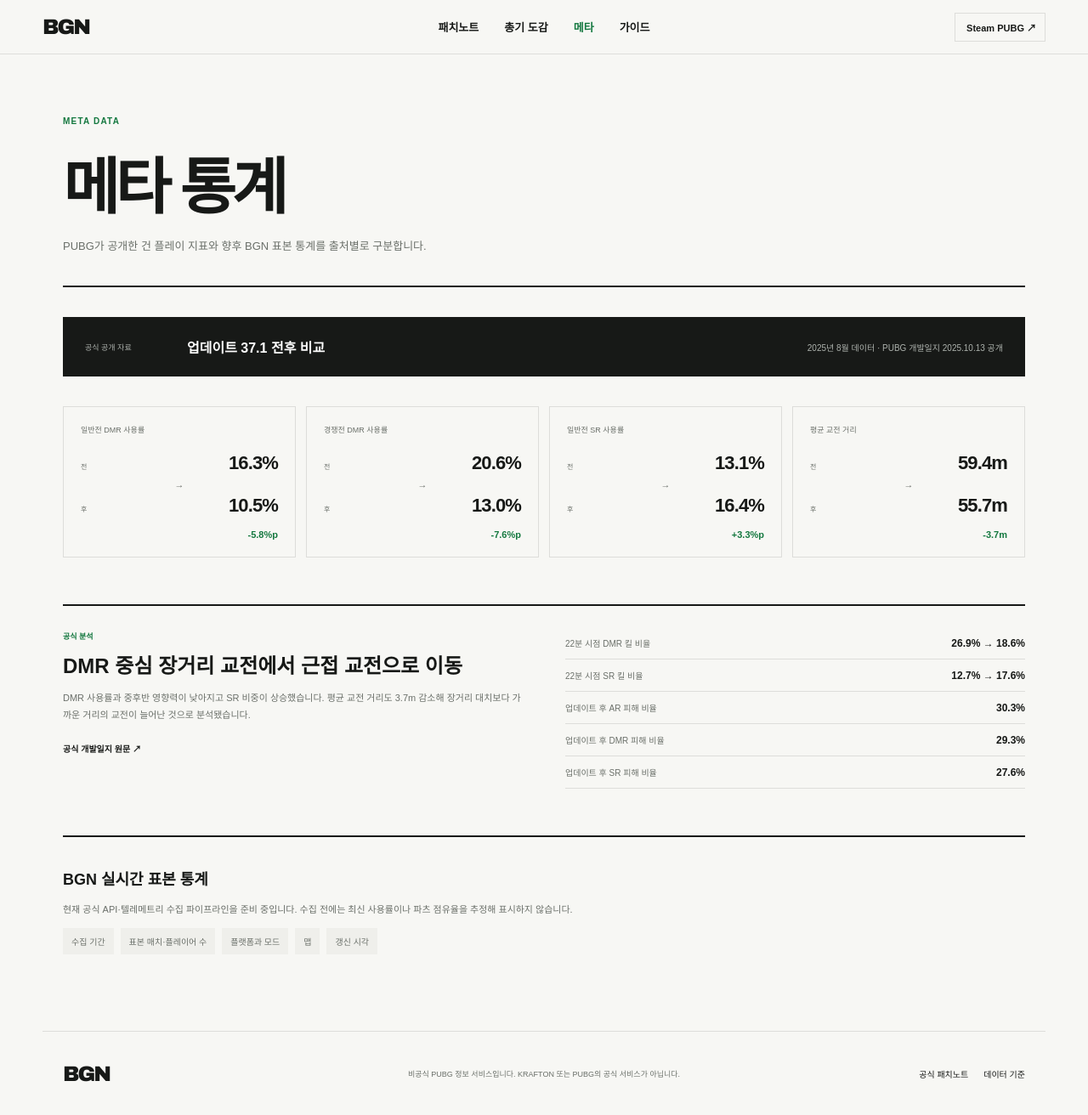
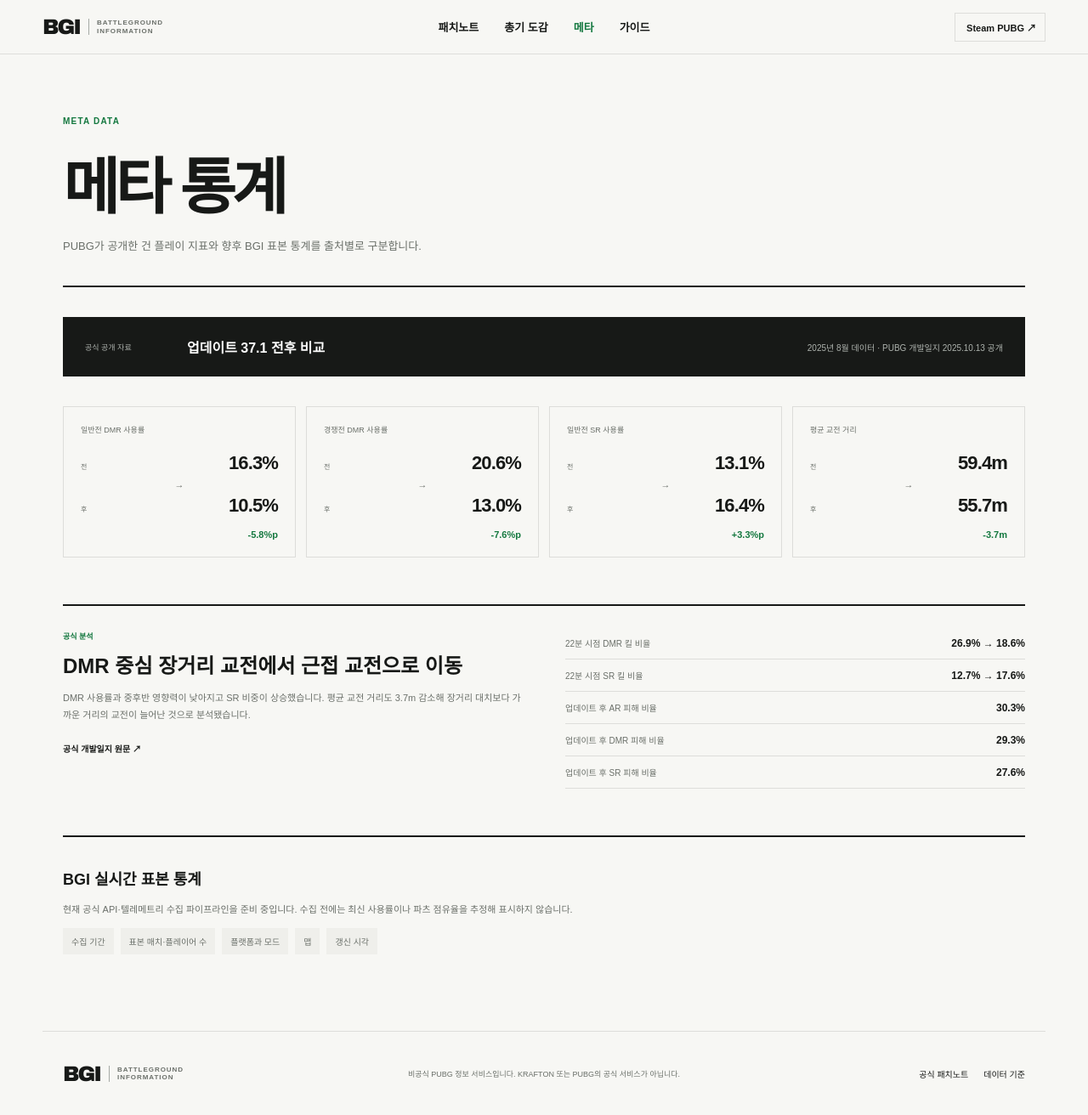
Before and after one commit to kkamddi/battleground, a Next.js app: page /meta in a window 1280 px wide. Shown: the whole page at 85% size. Built offline with nearby package versions, Linux system fonts and the light colour scheme.

Commit message:
Rename site branding to BGI

```diff
--- a/app/guides/page.tsx
+++ b/app/guides/page.tsx
@@ -52,7 +52,7 @@ export default function GuidesPage() {
           <article><span>실전 보정</span><strong>방어구 · 거리 · 피격 부위</strong><p>실제 피해와 TTK는 방어구, 거리별 감소와 팔·다리 피격에 따라 달라집니다.</p></article>
         </section>
         <section className="guide-source">
-          <p>추천 조합은 BGN 편집 기준이며 유일한 정답이 아닙니다. SMG는 공식 분류상 근거리·기동성 무기, DMR은 중거리 이상, SR은 장거리 특화 무기입니다.</p>
+          <p>추천 조합은 BGI 편집 기준이며 유일한 정답이 아닙니다. SMG는 공식 분류상 근거리·기동성 무기, DMR은 중거리 이상, SR은 장거리 특화 무기입니다.</p>
           <div>
             <a href="https://pubg.com/ko/game-info/weapons/ar" target="_blank" rel="noreferrer">공식 무기 분류 ↗</a>
             <a href="https://www.pubg.com/ko/news/9273?category=patch_notes" target="_blank" rel="noreferrer">38.1 건 플레이 변경 ↗</a>
--- a/app/layout.tsx
+++ b/app/layout.tsx
@@ -2,7 +2,7 @@ import type { Metadata } from "next";
 import "./globals.css";
 
 export const metadata: Metadata = {
-  title: "BGN | PUBG 패치와 총기 데이터",
+  title: "BGI — BattleGround Information",
   description: "PUBG 패치노트, 총기 스펙과 변경 이력을 확인하는 정보 서비스입니다.",
 };
 
--- a/app/meta/page.tsx
+++ b/app/meta/page.tsx
@@ -24,7 +24,7 @@ export default function MetaPage() {
         <header className="page-heading">
           <span>META DATA</span>
           <h1>메타 통계</h1>
-          <p>PUBG가 공개한 건 플레이 지표와 향후 BGN 표본 통계를 출처별로 구분합니다.</p>
+          <p>PUBG가 공개한 건 플레이 지표와 향후 BGI 표본 통계를 출처별로 구분합니다.</p>
         </header>
         <div className="status-panel">
           <span>공식 공개 자료</span><strong>업데이트 37.1 전후 비교</strong>
@@ -55,7 +55,7 @@ export default function MetaPage() {
           </dl>
         </section>
         <section className="method-box">
-          <h2>BGN 실시간 표본 통계</h2>
+          <h2>BGI 실시간 표본 통계</h2>
           <p>현재 공식 API·텔레메트리 수집 파이프라인을 준비 중입니다. 수집 전에는 최신 사용률이나 파츠 점유율을 추정해 표시하지 않습니다.</p>
           <div><span>수집 기간</span><span>표본 매치·플레이어 수</span><span>플랫폼과 모드</span><span>맵</span><span>갱신 시각</span></div>
         </section>
--- a/components/SiteFooter.tsx
+++ b/components/SiteFooter.tsx
@@ -2,7 +2,8 @@ export default function SiteFooter() {
   return (
     <footer>
       <a className="brand footer-brand" href="/">
-        <strong>BGN</strong>
+        <strong>BGI</strong>
+        <span>BATTLEGROUND<br />INFORMATION</span>
       </a>
       <p>비공식 PUBG 정보 서비스입니다. KRAFTON 또는 PUBG의 공식 서비스가 아닙니다.</p>
       <div>
--- a/components/SiteHeader.tsx
+++ b/components/SiteHeader.tsx
@@ -14,8 +14,9 @@ export default function SiteHeader() {
 
   return (
     <header className="site-header">
-      <a className="brand" href="/" aria-label="BGN 홈">
-        <strong>BGN</strong>
+      <a className="brand" href="/" aria-label="BGI 홈">
+        <strong>BGI</strong>
+        <span>BATTLEGROUND<br />INFORMATION</span>
       </a>
       <nav aria-label="주요 메뉴">
         {navigation.map((item) => (
```
